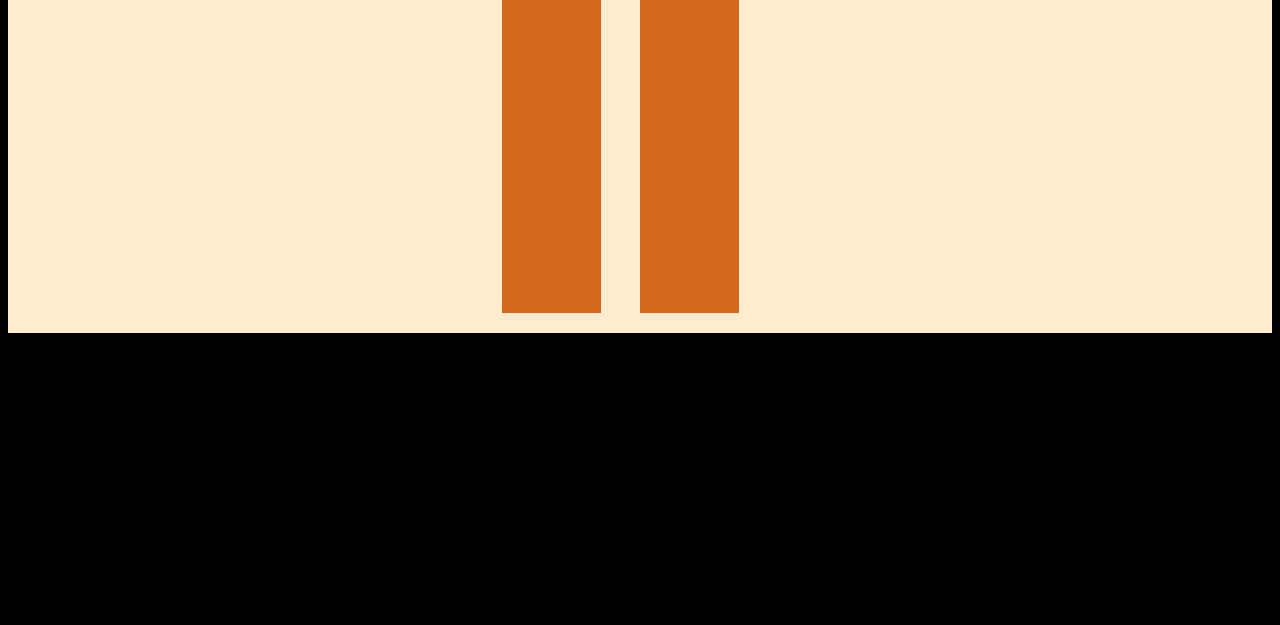
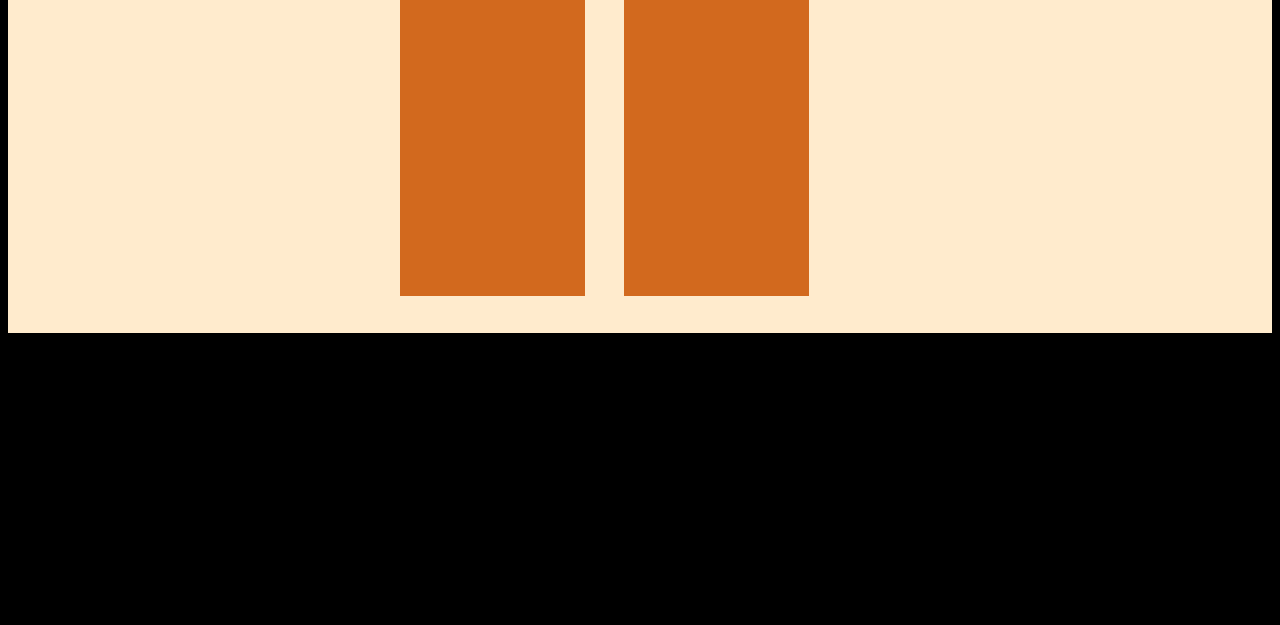
Before and after one commit to romAtam/gittest, a plain HTML site: page index.html in a window 1280 px wide. Shown: the part 175-800 px from the top of the page. Drawn offline with Linux system fonts and the light colour scheme.

Commit message:
first change

```diff
--- a/index.html
+++ b/index.html
@@ -13,6 +13,7 @@
       <h3>mike</h3>
       <h2>hello</h2>
       <h2>hello</h2>
+      <h4>ffffff</h4>
       <h3>mike</h3>
     </div>
   </body>
--- a/style.css
+++ b/style.css
@@ -12,4 +12,5 @@ h2 {
   background-color: chocolate;
   margin-top: 100px;
   color: red;
+  font-size: 45px;
 }
```
